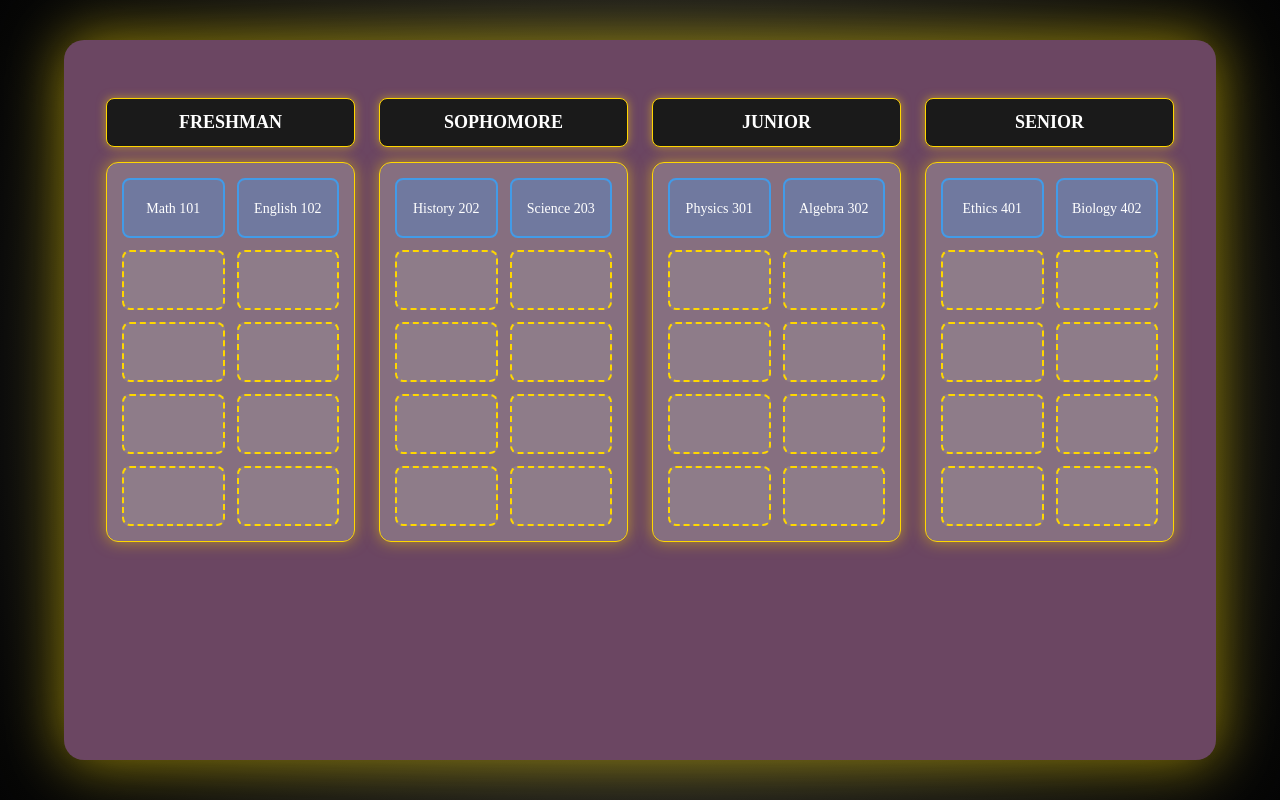
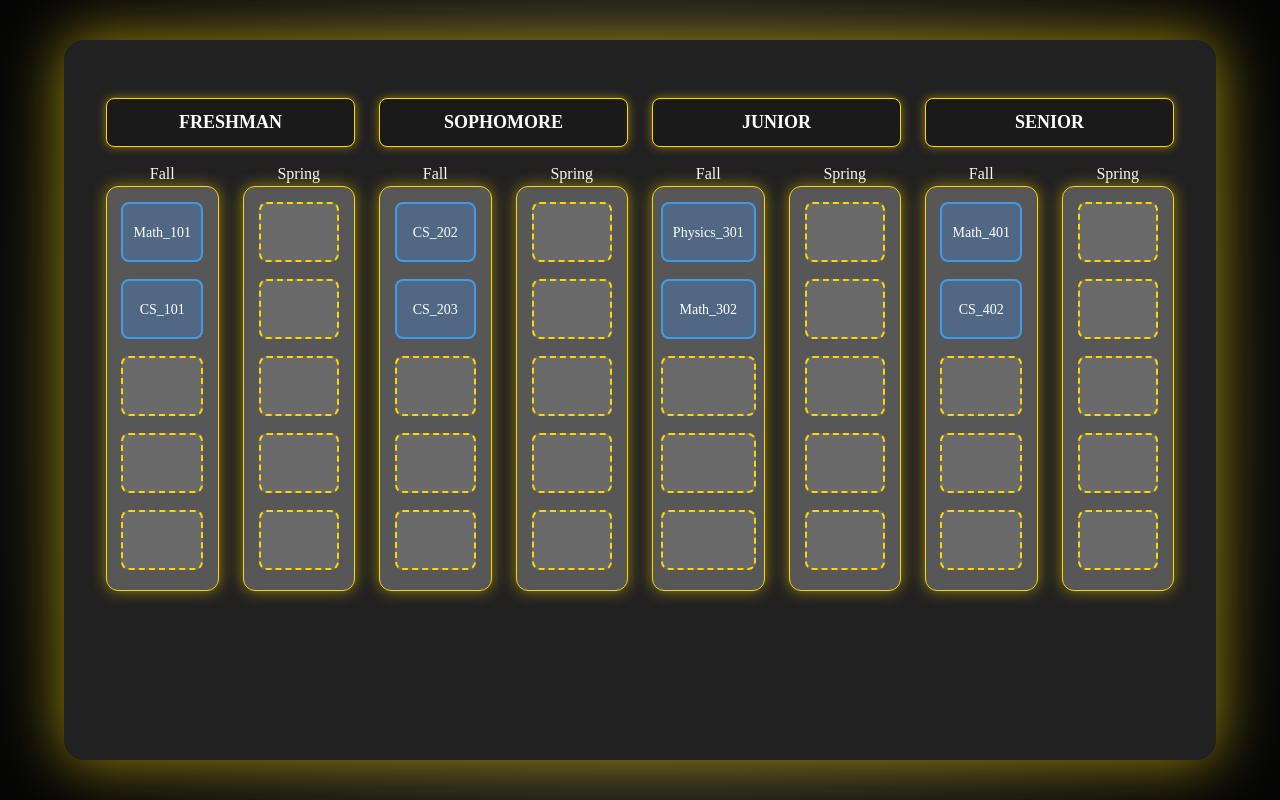
Before and after one commit to alissachimi/CCSC_Hackathon_Miz, a Flask app: template templates/flowchart.html in a window 1280 px wide. Run offline with Flask 3, Linux system fonts and the light colour scheme; the template is opened without the code that fills it, so the values that code supplies are empty; some libraries are stand-ins or nearby versions.

Commit message:
updated sorting logic

```diff
--- a/static/css/style.css
+++ b/static/css/style.css
@@ -30,7 +30,7 @@ h1 {
     transform: translate(-50%, -50%);
     width: 90%;
     height: 90%;
-    background-color: rgb(107, 70, 98);
+    background-color: rgb(33, 33, 33);
     border-radius: 20px;
     padding: 30px;
     padding-top: 0px;
@@ -397,9 +332,10 @@ h1 {
     background: #b4b4b45d; /* Dark background */
     padding: 15px;
     border-radius: 12px; /* Rounded corners */
-    min-height: 300px;
+    min-height: 350px;
     box-shadow: 0 0 15px rgba(255, 215, 0, 0.5); /* Glowing shadow */
     transition: box-shadow 0.3s ease; /* Smooth hover effect */
+    justify-content: center;
 }
 
 .year-column:hover {
@@ -409,7 +345,7 @@ h1 {
 /* Class grid layout */
 .class-grid {
     display: grid;
-    grid-template-columns: repeat(2, 1fr); /* Two columns */
+    grid-template-columns: repeat(1, 1fr); /* Two columns */
     gap: 12px; /* Spacing between cards */
 }
 
--- a/templates/flowchart.html
+++ b/templates/flowchart.html
@@ -10,7 +10,17 @@
     <script src="https://code.jquery.com/jquery-3.5.1.min.js"></script>
     <script src="https://cdn.jsdelivr.net/npm/@popperjs/core@2.5.3/dist/umd/popper.min.js"></script>
     <script src="https://stackpath.bootstrapcdn.com/bootstrap/4.5.2/js/bootstrap.min.js"></script>
-    <script src="https://cdn.jsdelivr.net/npm/interactjs/dist/interact.min.js"></script>
+    <script src="https://cdn.jsdelivr.net/npm/sortablejs@latest/Sortable.min.js"></script>
+    <style>
+        .class-card {
+            position: relative;
+            margin-bottom: 5px;
+            padding: 10px;
+            border: 1px solid #ccc;
+            background-color: #f9f9f9;
+            cursor: grab;
+        }
+    </style>
 </head>
 <body>
     <div class="background-card">
@@ -19,25 +29,47 @@
             <div class="row text-center">
                 <div class="col-md-3">
                     <div class="year-title-card">FRESHMAN</div>
+                    <div class="row">
+                        <div class="col-md-6">Fall</div>
+                        <div class="col-md-6">Spring</div>
+                    </div>
                 </div>
                 <div class="col-md-3">
                     <div class="year-title-card">SOPHOMORE</div>
+                    <div class="row">
+                        <div class="col-md-6">Fall</div>
+                        <div class="col-md-6">Spring</div>
+                    </div>
                 </div>
                 <div class="col-md-3">
                     <div class="year-title-card">JUNIOR</div>
+                    <div class="row">
+                        <div class="col-md-6">Fall</div>
+                        <div class="col-md-6">Spring</div>
+                    </div>
                 </div>
                 <div class="col-md-3">
                     <div class="year-title-card">SENIOR</div>
+                    <div class="row">
+                        <div class="col-md-6">Fall</div>
+                        <div class="col-md-6">Spring</div>
+                    </div>
                 </div>
             </div>
             <div class="row">
                 <div class="col-md-3">
-                    <div id="freshman" class="year-column class-grid">
-                        <div class="class-card filled">Math 101</div>
-                        <div class="class-card filled">English 102</div>
+                    <div class="row">
+                        <div class="col-md-6">
+                            <div id="freshman-fall" class="year-column class-grid">
+                                <div class="class-card filled">Math_101</div>
+                                <div class="class-card filled">CS_101</div>
                                 <div class="class-card empty" onclick="cardClicked(this)"></div>
                                 <div class="class-card empty" onclick="cardClicked(this)"></div>
                                 <div class="class-card empty" onclick="cardClicked(this)"></div>
+                            </div>
+                        </div>
+                        <div class="col-md-6">
+                            <div id="freshman-spring" class="year-column class-grid">
                                 <div class="class-card empty" onclick="cardClicked(this)"></div>
                                 <div class="class-card empty" onclick="cardClicked(this)"></div>
                                 <div class="class-card empty" onclick="cardClicked(this)"></div>
@@ -45,13 +77,21 @@
                                 <div class="class-card empty" onclick="cardClicked(this)"></div>
                             </div>
                         </div>
+                    </div>
+                </div>
                 <div class="col-md-3">
-                    <div id="sophomore" class="year-column class-grid">
-                        <div class="class-card filled">History 202</div>
-                        <div class="class-card filled">Science 203</div>
+                    <div class="row">
+                        <div class="col-md-6">
+                            <div id="sophomore-fall" class="year-column class-grid">
+                                <div class="class-card filled">CS_202</div>
+                                <div class="class-card filled">CS_203</div>
                                 <div class="class-card empty" onclick="cardClicked(this)"></div>
                                 <div class="class-card empty" onclick="cardClicked(this)"></div>
                                 <div class="class-card empty" onclick="cardClicked(this)"></div>
+                            </div>
+                        </div>
+                        <div class="col-md-6">
+                            <div id="sophomore-spring" class="year-column class-grid">
                                 <div class="class-card empty" onclick="cardClicked(this)"></div>
                                 <div class="class-card empty" onclick="cardClicked(this)"></div>
                                 <div class="class-card empty" onclick="cardClicked(this)"></div>
@@ -59,13 +99,21 @@
                                 <div class="class-card empty" onclick="cardClicked(this)"></div>
                             </div>
                         </div>
+                    </div>
+                </div>
                 <div class="col-md-3">
-                    <div id="junior" class="year-column class-grid">
-                        <div class="class-card filled">Physics 301</div>
-                        <div class="class-card filled">Algebra 302</div>
+                    <div class="row">
+                        <div class="col-md-6">
+                            <div id="junior-fall" class="year-column class-grid">
+                                <div class="class-card filled">Physics_301</div>
+                                <div class="class-card filled">Math_302</div>
                                 <div class="class-card empty" onclick="cardClicked(this)"></div>
                                 <div class="class-card empty" onclick="cardClicked(this)"></div>
                                 <div class="class-card empty" onclick="cardClicked(this)"></div>
+                            </div>
+                        </div>
+                        <div class="col-md-6">
+                            <div id="junior-spring" class="year-column class-grid">
                                 <div class="class-card empty" onclick="cardClicked(this)"></div>
                                 <div class="class-card empty" onclick="cardClicked(this)"></div>
                                 <div class="class-card empty" onclick="cardClicked(this)"></div>
@@ -73,18 +121,28 @@
                                 <div class="class-card empty" onclick="cardClicked(this)"></div>
                             </div>
                         </div>
+                    </div>
+                </div>
                 <div class="col-md-3">
-                    <div id="senior" class="year-column class-grid">
-                        <div class="class-card filled">Ethics 401</div>
-                        <div class="class-card filled">Biology 402</div>
+                    <div class="row">
+                        <div class="col-md-6">
+                            <div id="senior-fall" class="year-column class-grid">
+                                <div class="class-card filled">Math_401</div>
+                                <div class="class-card filled">CS_402</div>
+                                <div class="class-card empty" onclick="cardClicked(this)"></div>
+                                <div class="class-card empty" onclick="cardClicked(this)"></div>
+                                <div class="class-card empty" onclick="cardClicked(this)"></div>
+                            </div>
+                        </div>
+                        <div class="col-md-6">
+                            <div id="senior-spring" class="year-column class-grid">
                                 <div class="class-card empty" onclick="cardClicked(this)"></div>
                                 <div class="class-card empty" onclick="cardClicked(this)"></div>
                                 <div class="class-card empty" onclick="cardClicked(this)"></div>
                                 <div class="class-card empty" onclick="cardClicked(this)"></div>
                                 <div class="class-card empty" onclick="cardClicked(this)"></div>
-                        <div class="class-card empty" onclick="cardClicked(this)"></div>
-                        <div class="class-card empty" onclick="cardClicked(this)"></div>
-                        <div class="class-card empty" onclick="cardClicked(this)"></div>
+                            </div>
+                        </div>
                     </div>
                 </div>
             </div>
@@ -126,32 +184,16 @@
     </div>
 
     <script>
-document.addEventListener("DOMContentLoaded", function () {
-            // Enable drag-and-drop for all cards (both filled and empty)
-            interact('.class-card').draggable({
-                inertia: true, // Smooth movement
-                modifiers: [
-                    interact.modifiers.restrictRect({
-                        endOnly: true
-                    })
-                ],
-                autoScroll: true,
-                listeners: {
-                    start(event) {
-                        event.target.classList.add('dragging'); // Add a class while dragging
-                    },
-                    move(event) {
-                        const target = event.target;
-                        const x = (parseFloat(target.getAttribute('data-x')) || 0) + event.dx;
-                        const y = (parseFloat(target.getAttribute('data-y')) || 0) + event.dy;
-
-                        // Move the element
-                        target.style.transform = `translate(${x}px, ${y}px)`;
-                        target.setAttribute('data-x', x);
-                        target.setAttribute('data-y', y);
-                    },
-                    end(event) {
-                        event.target.classList.remove('dragging'); // Remove the class after dragging
+        // Initialize Sortable for all year columns
+        document.querySelectorAll('.class-grid').forEach(column => {
+            new Sortable(column, {
+                group: 'shared', // Allow dragging between lists
+                animation: 150,
+                ghostClass: 'sortable-ghost', // Class for the ghost element
+                onEnd: function (evt) {
+                    // Ensure cards can't be dragged out of their columns
+                    if (!evt.to.classList.contains('class-grid')) {
+                        evt.from.appendChild(evt.item); // Revert the drag
                     }
                 }
             });
@@ -160,8 +202,6 @@ document.addEventListener("DOMContentLoaded", function () {
         function cardClicked(card) {
             $('#myModal').modal('show');
         }
-
-
         const items = [
             {
                 id: 'CS_101',
```
Also changed, not shown: other parts of static/css/style.css (+40 -104 lines). Lines whose indentation alone changed are shown as unchanged.
